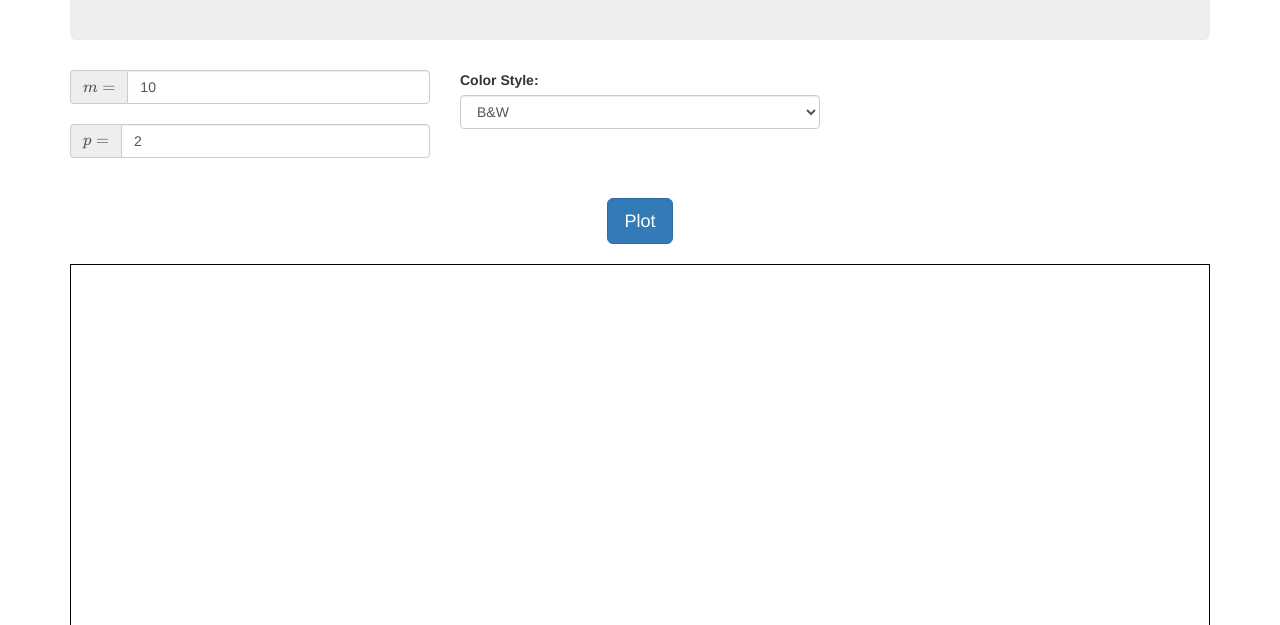
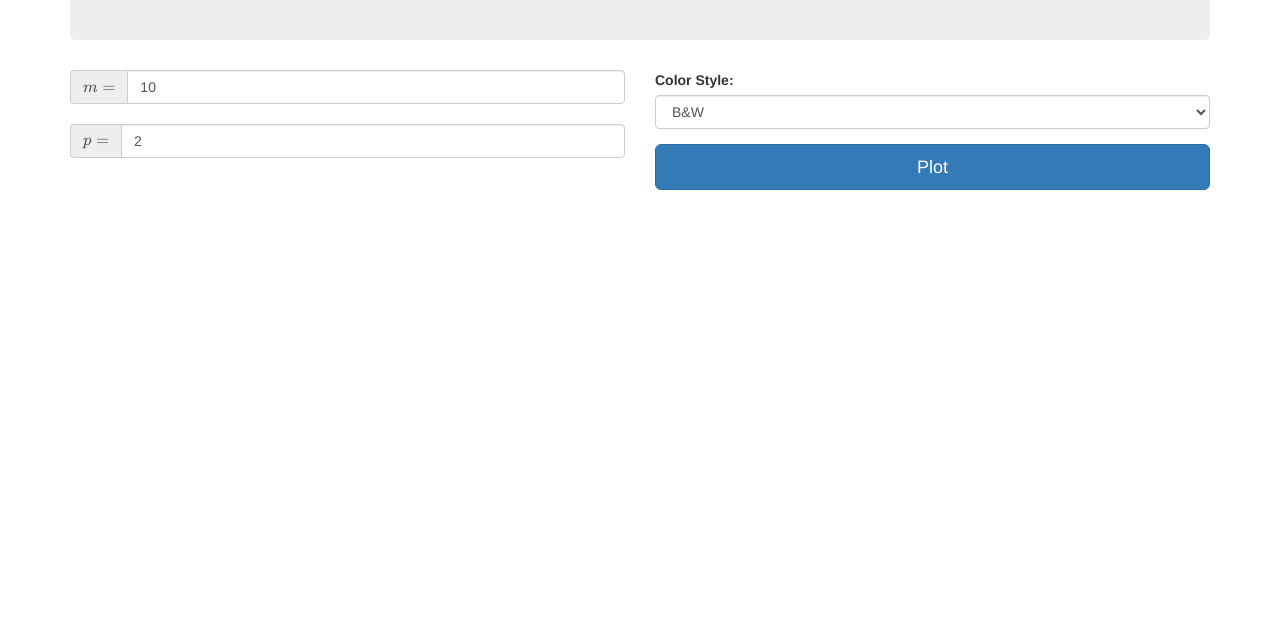
Before and after one commit to PeterEFrancis/p-orbit-diagrams, a plain HTML site: page index.html in a window 1280 px wide. Shown: the part 175-800 px from the top of the page. Drawn offline with nearby package versions, Linux system fonts and the light colour scheme; some packages are replaced by stand-ins of ours.

Commit message:
add auto

```diff
--- a/engine.js
+++ b/engine.js
@@ -11,10 +11,6 @@ function get_settings() {
   p = document.getElementById('p-input').value;
   m = document.getElementById('m-input').value;
   color_style = document.getElementById('color-style').value;
-}
-
-function get_point(m, n) {
-
 }
 
 
@@ -131,3 +127,27 @@ function units(a) {
   }
   return ret;
 }
+
+
+
+
+// function oninput_range(range) {
+//   let variable = range.id.split('-')[0];
+//   document.getElementById(variable + '-input').value = range.value;
+//   get_settings();
+//   plot();
+// }
+//
+//
+// function oninput_upper_bound(upperbound) {
+//   let variable = upperbound.id.split('-')[0];
+//   document.getElementById(variable + '-upper-bound').value = range.value;
+//
+// }
+//
+//
+// function oninput_input(range) {
+//   // let variable = upperbound.id.split('-')[0];
+//   get_settings();
+//   plot();
+// }
--- a/index.html
+++ b/index.html
@@ -19,7 +19,7 @@
       }
 
       canvas {
-        border: 1px solid black;
+        /* border: 1px solid black; */
         width: 100%;
       }
 
@@ -44,17 +44,28 @@
       </div>
 
       <div class="row" style="margin-bottom: 20px;">
-        <div class="col-md-4">
+        <div class="col-md-6">
           <div class="input-group"  style="margin-bottom: 20px">
             <span class="input-group-addon">\(m = \)</span>
-            <input id="m-input" type="text" class="form-control" placeholder="10" value="10"/>
+            <input id="m-input" type="number" class="form-control" placeholder="10" value="10" min="1" max="4480" oninput="get_settings(); plot()"/>
           </div>
           <div class="input-group" style="margin-bottom: 20px">
             <span class="input-group-addon">\(p = \)</span>
-            <input id="p-input" type="text" class="form-control" placeholder="2" value="2"/>
+            <input id="p-input" type="number" class="form-control" placeholder="2" value="2" min="1" oninput="get_settings(); plot()"/>
           </div>
+          <!-- <div class="row">
+            <div class="col-xs-3">
+              <input id="p-lower-bound" type="number" style="width: 100%" value="1"></input>
+            </div>
+            <div class="col-xs-6">
+              <input type="range" value="2" step="1" min="1" max="100" class="slider" id="p-range" oninput="oninput_range(this)">
+            </div>
+            <div class="col-xs-3">
+              <input id="p-upper-bound" type="number" style="width: 100%" = value="10"></input>
+            </div>
+          </div> -->
         </div>
-        <div class="col-md-4">
+        <div class="col-md-6">
           <div class="form-group">
             <label for="color-style">Color Style:</label>
               <select id="color-style" class="form-control">
@@ -64,12 +75,14 @@
               </select>
             </label>
           </div>
+          <!-- <br> -->
+          <button class="btn btn-primary btn-lg btn-block center-block" onclick="get_settings(); plot();">Plot</button>
+
         </div>
       </div>
 
       <div class="row" style="margin-bottom: 20px;">
         <div class="col-md-12">
-          <button class="btn btn-primary btn-lg center-block" onclick="get_settings(); plot();">Plot</button>
         </div>
       </div>
 
```
